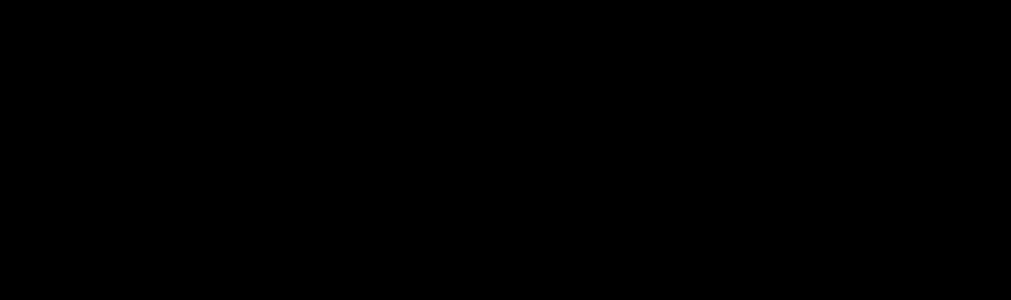
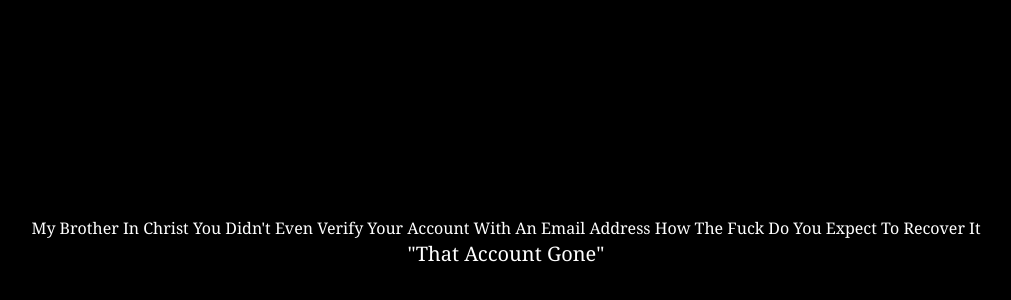
Before and after one commit to sassou5018/cowardice, a Next.js app: page /resetpassword in a window 1280 px wide. Before the commit this address had no page. Shown: the part 158-458 px from the top of the page, without its empty margins (134-1145 px from the left). Built offline with nearby package versions, Linux system fonts and the light colour scheme.

Commit message:
added reset password page

```diff
--- /dev/null
+++ b/app/resetpassword/head.tsx
@@ -0,0 +1,10 @@
+export default function Head() {
+    return (
+      <>
+        <title>Reset Password - Cowardice</title>
+        <meta content="width=device-width, initial-scale=1" name="viewport" />
+        <meta name="description" content="Open Source, Anonymized Blog" />
+        <link rel="icon" href="/favicon.ico" />
+      </>
+    )
+  }
--- /dev/null
+++ b/app/resetpassword/page.tsx
@@ -0,0 +1,8 @@
+export default function Page(){
+    return(
+        <main className="h-screen flex flex-col justify-center cursor-default items-center">
+            <h1 className="text-white font-serif text-center">My Brother In Christ You Didn&apos;t Even Verify Your Account With An Email Address How The Fuck Do You Expect To Recover It</h1>
+            <h2 className="text-white text-center text-xl font-serif hover:text-red-600 w-max">&quot;That Account Gone&quot;</h2>
+        </main>
+    )
+}
```
